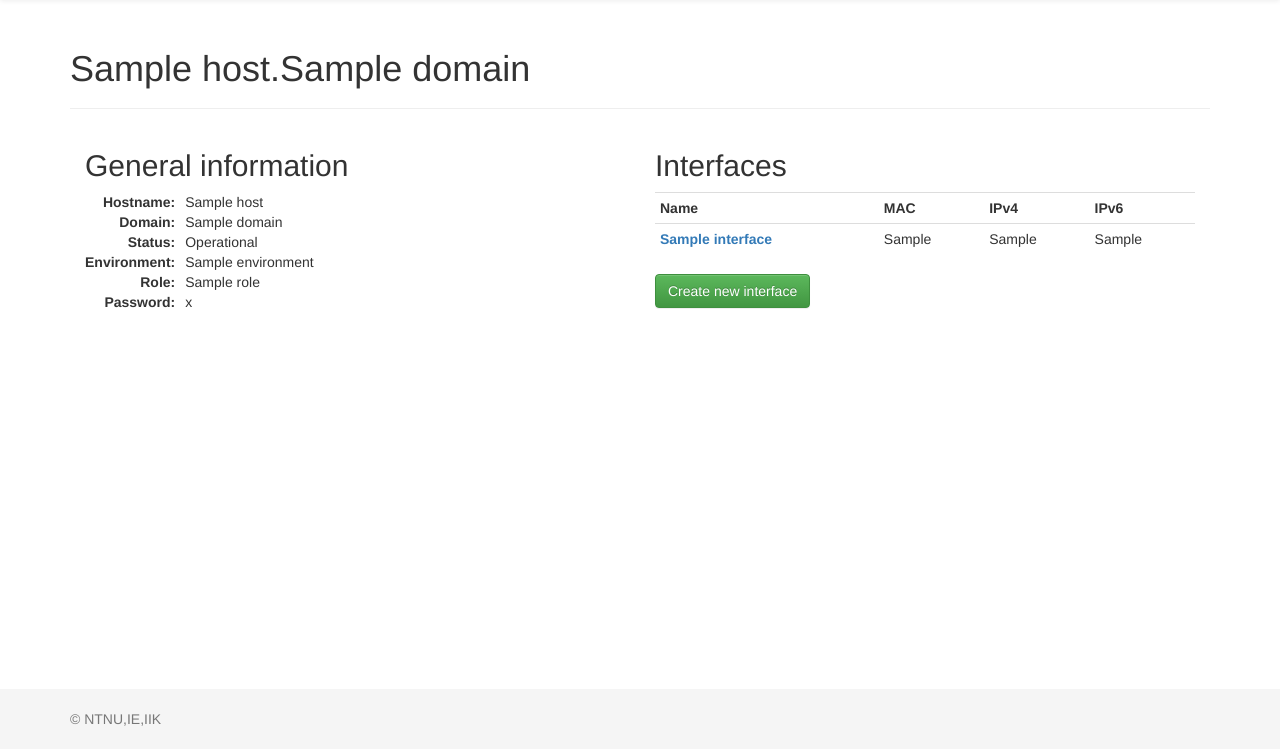
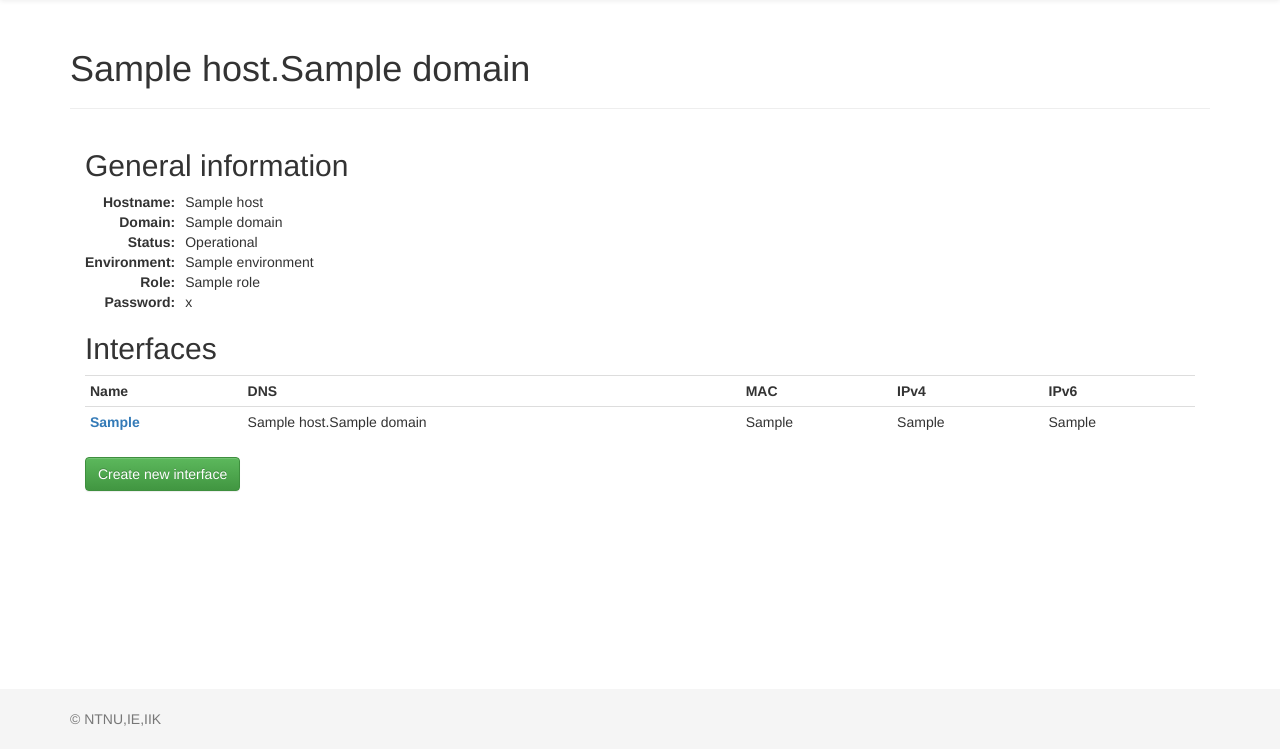
Before and after one commit to ntnusky/shiftleader, a Django app: page /host/1/ in a window 1280 px wide. Shown: the part 51-800 px from the top of the page. Run offline with Django 3.2, Linux system fonts and the light colour scheme; a user stored in the database is signed in; tables that the repository leaves empty hold one stand-in row (values such as "Sample post"); parts of the project's set-up code (start-up, migrations or seed data) failed here and were passed over; some libraries are stand-ins or nearby versions.

Commit message:
Remove custom interfacenames, and grab names from subnet ips

```diff
--- a/host/models.py
+++ b/host/models.py
@@ -65,11 +65,10 @@ class Host(models.Model):
         if(interface.ipv6):
           self.domain.configure(self.name, interface.ipv6)
 
-      ifname = "%s.%s" % (interface.name, self.name)
       if(interface.ipv4Lease):
-        self.domain.configure(ifname, interface.ipv4Lease.IP)
-      if(interface.ipv6):
-        self.domain.configure(ifname, interface.ipv6)
+        interface.ipv4Lease.subnet.domain.configure(self.name, interface.ipv4Lease.IP)
+        if(interface.ipv6):
+          interface.ipv4Lease.subnet.domain.configure(self.name, interface.ipv6)
 
   def generatePassword(self):
     chars = string.ascii_letters + string.digits
@@ -96,7 +95,6 @@ class Host(models.Model):
 
 class Interface(models.Model):
   ifname = models.CharField(max_length=20)
-  name = models.CharField(max_length=64)
   mac = models.CharField(max_length=64)
   host = models.ForeignKey(Host)
   primary = models.BooleanField(default=False)
@@ -104,4 +102,4 @@ class Interface(models.Model):
   ipv6 = models.GenericIPAddressField(protocol='IPv6', null=True)
 
   def __str__(self):
-    return "%s on %s" % (self.name, self.host)
+    return "%s on %s" % (self.ifname, self.host)
--- a/host/templates/hostOverview.html
+++ b/host/templates/hostOverview.html
@@ -216,16 +216,15 @@
             'environment'         : $('#environment option:selected').text(),
             'role'                : $('#role option:selected').text(),
             'ifname'              : $('input[id=ifname]').val(),
-            'ifdesc'              : $('input[id=ifdesc]').val(),
             'mac'                 : $('input[id=mac]').val(),
             'subnet'              : $('#subnet option:selected').text(),
             'ipv4'                : $('input[id=ipv4]').val(),
           };
 
           var fields = ["hostname", "domain", "environment", "ifname",
-              "ifdesc", "mac", "subnet", "role"];
+              "mac", "subnet", "role"];
           var descriptions = ["Hostname", "Domain", "Evironment",
-              "Interface description", "Interface name", "MAC Address",
+              "Interface name", "MAC Address",
               "Subnet", "Role"]
           var missing = ""
 
--- a/host/templates/hostStatus.html
+++ b/host/templates/hostStatus.html
@@ -1,7 +1,7 @@
 {% extends "base/main.html" %}
 
 {% block page-content %}
-  <div class="col-lg-6">
+  <div class="col-lg-12">
     <h2>General information</h2>
     <table>
       <tr>
@@ -30,11 +30,12 @@
       </tr>
     </table>
   </div>
-  <div class="col-lg-6">
+  <div class="col-lg-12">
     <h2>Interfaces</h2>
     <table class="table table-hover table-condensed">
       <tr>
         <th>Name</th>
+        <th>DNS</th>
         <th>MAC</th>
         <th>IPv4</th>
         <th>IPv6</th>
@@ -43,11 +44,12 @@
         <tr>
           <td><a href="{% url 'hostInterface' host.id i.id %}">
             {% if i.primary %}
-              <b>{{i.name}}</b>
+              <b>{{i.ifname}}</b>
             {% else %}
-              {{i.name}}
+              {{i.ifname}}
             {% endif %}
           </a></td>
+          <td>{{i.host.name}}.{{i.ipv4Lease.subnet.domain.name}}</td>
           <td>{{i.ipv4Lease.MAC}}</td>
           <td>{{i.ipv4Lease.IP}}</td>
           <td>{{i.ipv6}}</td>
--- a/host/views/ajax.py
+++ b/host/views/ajax.py
@@ -289,8 +289,7 @@ def new(request):
   host = Host(name=request.POST['hostname'], domain=domain,
       environment=environment, status = Host.PROVISIONING, role=role)
   host.save()
-  interface = Interface(ifname=request.POST['ifname'],
-      name=request.POST['ifdesc'], mac=mac, host=host,
+  interface = Interface(ifname=request.POST['ifname'], mac=mac, host=host,
       primary=True, ipv4Lease=lease)
   interface.save()
 
--- a/host/views/main.py
+++ b/host/views/main.py
@@ -106,17 +106,6 @@ def interface(request, hid, iid = 0):
       context['interface'].ipv6 = None
       ipv6Text = None
 
-    oldName = context['interface'].name
-    newName = request.POST.get('name')
-    if(context['interface'].name != newName):
-      change = True
-      try:
-        i = host.interface_set.get(name=newName)
-        errors.append("The host already have an interface with this name")
-      except Interface.DoesNotExist:
-        pass
-      context['interface'].name = newName
-
     oldIFName = context['interface'].ifname
     newIFName = request.POST.get('ifname')
     if(context['interface'].ifname != newIFName):
@@ -160,8 +149,6 @@ def interface(request, hid, iid = 0):
       else:
         context['lease'] = subnet.createLease(newMAC, ip)
 
-      if newName != oldName:
-        context['interface'].name = newName
       if newIFName != oldIFName:
         context['interface'].ifname = newIFName
       if ipv6Text != context['interface'].ipv6:
```
Also changed, not shown: host/templates/ajax/hostForm.html (+0 -7 lines), host/templates/hostInterface.html (+0 -11 lines), host/migrations/0010_remove_interface_name.py (added).
